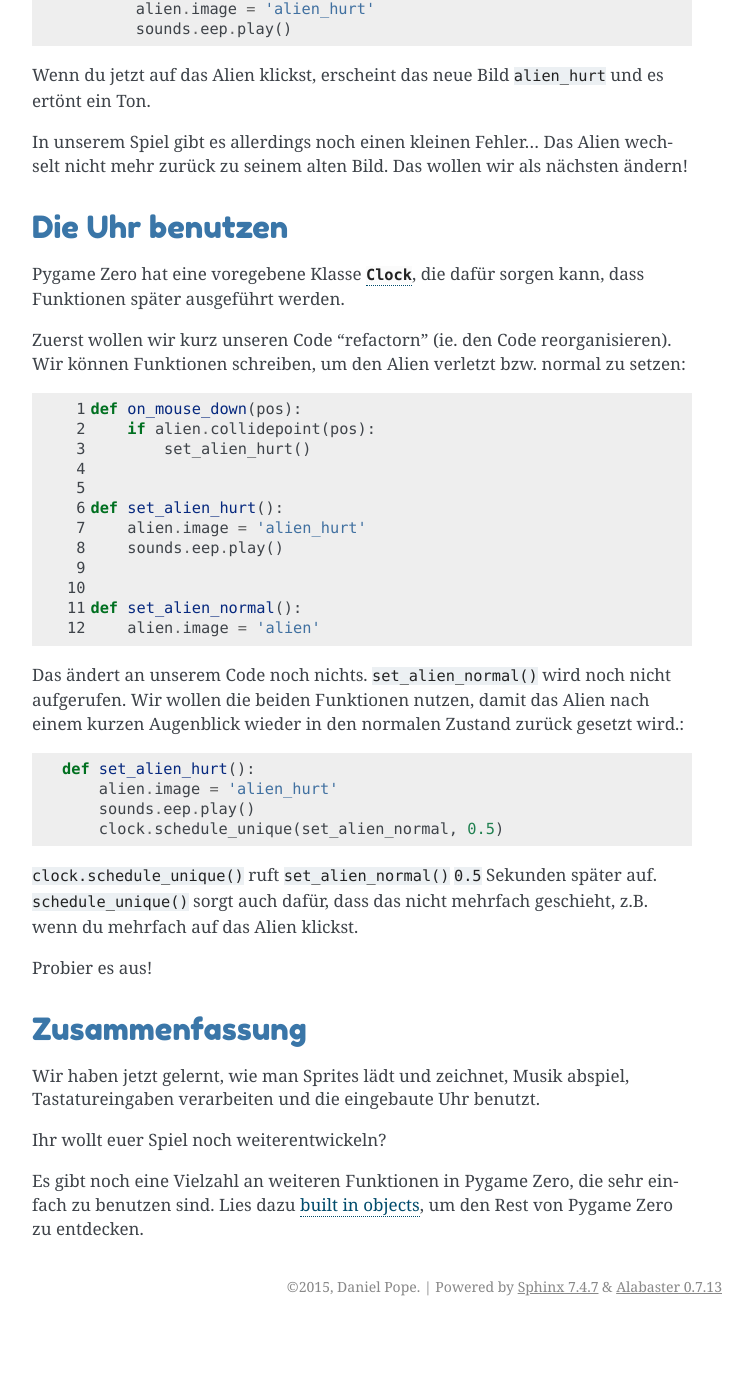
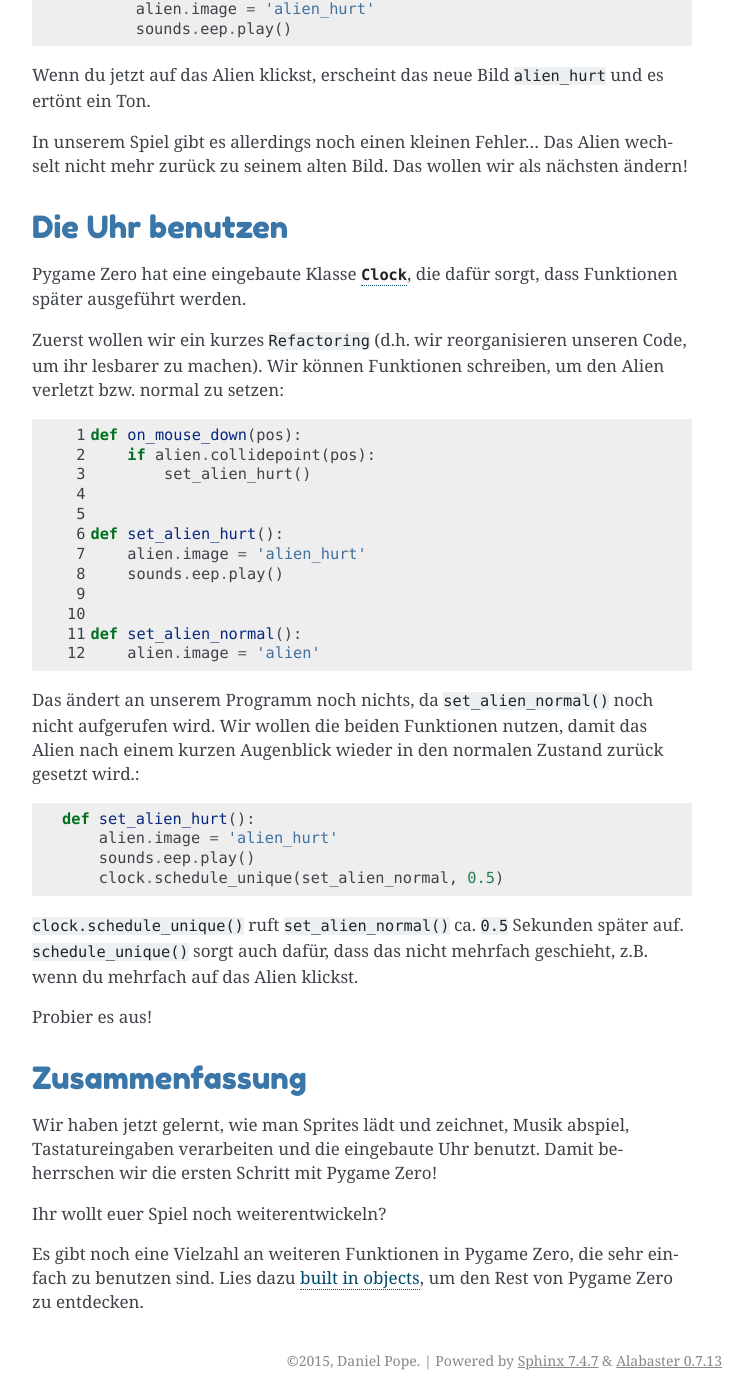
Before and after one commit to reher1/pgzero-german, a Sphinx documentation site: the page built from doc/introduction.rst, in a window 1280 px wide and 1400 px high, scrolled down 4237 px. Shown: the whole window, without its empty margins (388-1141 px from the left). Built offline with Sphinx 7.4.7, drawn with Linux system fonts in a browser that asks for light colours; pages that are not in the unit, such as notebooks, are missing from menus; before the commit the page ends 5563 px from its top, so only the background shows below that; some of the changed text lies outside the part shown.

Commit message:
Update introduction.rst

```diff
--- a/doc/introduction.rst
+++ b/doc/introduction.rst
@@ -146,7 +146,7 @@
         else:
             print("You missed me!")
 
-Starte das Spiel und versuche auf das Alien zu klicken.
+Starte das Spiel und versuche auf das Alien (mit der linken Maustaste) zu klicken.
 
 Alternativ hätte man auch folgendes schreiben können::
 
@@ -159,12 +159,12 @@
         if button == mouse.LEFT and alien.collidepoint(pos):
             print("Eek!")
 
-Pygame Zero reagiert intelligent auf die Tastatureingaben und kann auch ohne den Parameter ``pos`` aufgerufen werden.
+Pygame Zero reagiert intelligent auf die Tastatur- und Mauseingaben und die Funktion kann auch ohne den Parameter ``pos`` aufgerufen werden.
 
 Musik und Bilder hinzufügen
 -----------------
 
-Wenn wir auf das Alien klicken, soll es verletzt sein. Speichere die folgenden Dateien:
+Wenn wir auf das Alien klicken, soll es verletzt sein. Dazu wollen wir das Bild des Alien-Sprites ändern. Speichere die folgenden Dateien:
 
 * `alien_hurt.png <_static/alien_hurt.png>`_ - speichere die Datei ``alien_hurt.png``
   in das Verzeichnis ``images`` .
@@ -200,10 +200,9 @@
 Die Uhr benutzen
 -----
 
-Pygame Zero hat eine voregebene Klasse :class:`Clock`, die dafür sorgen kann, dass Funktionen später ausgeführt werden.
+Pygame Zero hat eine eingebaute Klasse :class:`Clock`, die dafür sorgt, dass Funktionen später ausgeführt werden.
 
-Zuerst wollen wir kurz unseren Code "refactorn" (ie. den Code reorganisieren). Wir können Funktionen schreiben,
-um den Alien verletzt bzw. normal zu setzen::
+Zuerst wollen wir ein kurzes ``Refactoring`` (d.h. wir reorganisieren unseren Code, um ihr lesbarer zu machen). Wir können Funktionen schreiben, um den Alien verletzt bzw. normal zu setzen::
 
     def on_mouse_down(pos):
         if alien.collidepoint(pos):
@@ -218,14 +217,14 @@
     def set_alien_normal():
         alien.image = 'alien'
 
-Das ändert an unserem Code noch nichts. ``set_alien_normal()`` wird noch nicht aufgerufen. Wir wollen die beiden Funktionen nutzen, damit das Alien nach einem kurzen Augenblick wieder in den normalen Zustand zurück gesetzt wird.::
+Das ändert an unserem Programm noch nichts, da ``set_alien_normal()`` noch nicht aufgerufen wird. Wir wollen die beiden Funktionen nutzen, damit das Alien nach einem kurzen Augenblick wieder in den normalen Zustand zurück gesetzt wird.::
 
     def set_alien_hurt():
         alien.image = 'alien_hurt'
         sounds.eep.play()
         clock.schedule_unique(set_alien_normal, 0.5)
 
-``clock.schedule_unique()`` ruft ``set_alien_normal()``  ``0.5`` Sekunden später auf. ``schedule_unique()`` sorgt auch dafür, dass das nicht mehrfach geschieht, z.B. wenn du mehrfach auf das Alien klickst.
+``clock.schedule_unique()`` ruft ``set_alien_normal()`` ca. ``0.5`` Sekunden später auf. ``schedule_unique()`` sorgt auch dafür, dass das nicht mehrfach geschieht, z.B. wenn du mehrfach auf das Alien klickst.
 
 Probier es aus!
 
@@ -233,7 +232,7 @@
 Zusammenfassung
 -------
 
-Wir haben jetzt gelernt, wie man Sprites lädt und zeichnet, Musik abspiel, Tastatureingaben verarbeiten und die eingebaute Uhr benutzt.
+Wir haben jetzt gelernt, wie man Sprites lädt und zeichnet, Musik abspiel, Tastatureingaben verarbeiten und die eingebaute Uhr benutzt. Damit beherrschen wir die ersten Schritt mit Pygame Zero!
 
 Ihr wollt euer Spiel noch weiterentwickeln?
 
```
Also changed, not shown: other parts of doc/introduction.rst (+2 -2 lines).
